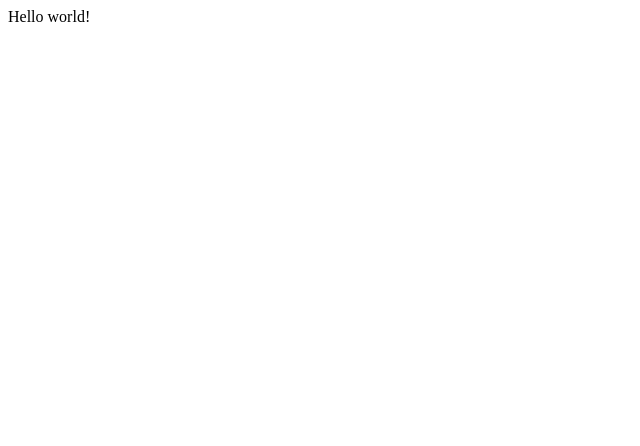
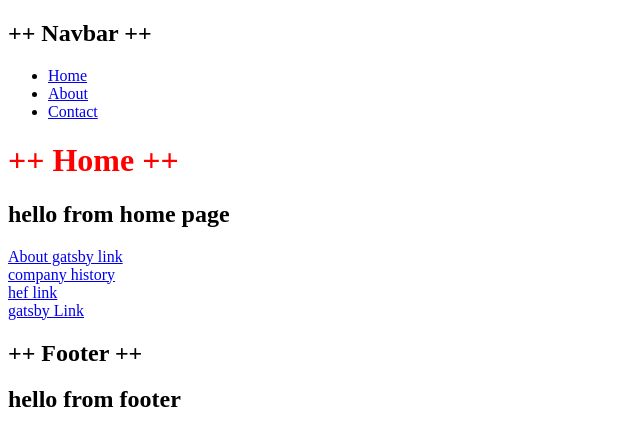
Before and after one commit to pympk/gatsby_tutorial, a Gatsby site: page / in a window 1280 px wide. Shown: the whole page, without its empty margins (0-640 px from the left). Built offline with nearby package versions, Linux system fonts and the light colour scheme; Gatsby itself is replaced by a stand-in of ours.

Commit message:
first commit

```diff
--- /dev/null
+++ b/src/components/Footer.js
@@ -0,0 +1,12 @@
+import React from "react"
+
+const footer = () => {
+  return (
+    <footer>
+      <h2>++ Footer ++</h2>
+      <h2>hello from footer</h2>
+    </footer>
+  )
+}
+
+export default footer
--- /dev/null
+++ b/src/components/Layout.js
@@ -0,0 +1,16 @@
+import React from "react"
+import Navbar from "./Navbar"
+import Footer from "./Footer"
+
+const Layout = ({ children }) => {
+  return (
+    //   React.Fragment
+    <>
+      <Navbar />
+      {children}
+      <Footer />
+    </>
+  )
+}
+
+export default Layout
--- /dev/null
+++ b/src/components/Navbar.js
@@ -0,0 +1,23 @@
+import React from "react"
+import { Link } from "gatsby"
+
+const Navbar = () => {
+  return (
+    <nav>
+      <h2>++ Navbar ++</h2>
+      <ul>
+        <li>
+          <Link to="/">Home</Link>
+        </li>
+        <li>
+          <Link to="/about">About</Link>
+        </li>
+        <li>
+          <Link to="/contact">Contact</Link>
+        </li>
+      </ul>
+    </nav>
+  )
+}
+
+export default Navbar
--- a/src/pages/index.js
+++ b/src/pages/index.js
@@ -1,5 +1,24 @@
 import React from "react"
+import { Link } from "gatsby"
+import Layout from "../components/Layout"
 
 export default function Home() {
-  return <div>Hello world!</div>
+  return (
+    <Layout>
+      <h1 style={{ color: "red", textTransform: "capitalize" }}>++ home ++</h1>
+      <h2>hello from home page</h2>
+      <div>
+        <Link to="/about">About gatsby link</Link>
+      </div>
+      <div>
+        <Link to="/company/history">company history</Link>
+      </div>
+      <div>
+        <a href="https://www.gatsbyjs.com/docs/">hef link</a>
+      </div>
+      <div>
+        <Link to="https://www.gatsbyjs.com/docs/">gatsby Link</Link>
+      </div>
+    </Layout>
+  )
 }
--- /dev/null
+++ b/src/pages/testing.js
@@ -0,0 +1,5 @@
+import React from "react"
+
+export default function testing() {
+  return <div>hello from testing page</div>
+}
```
Also changed, not shown: src/pages/404.js (added, +7 -0 lines), src/pages/about.js (added, +13 -0 lines), src/pages/company/history.js (added, +13 -0 lines), src/pages/company/index.js (added, +7 -0 lines), src/pages/contact.js (added, +13 -0 lines).
